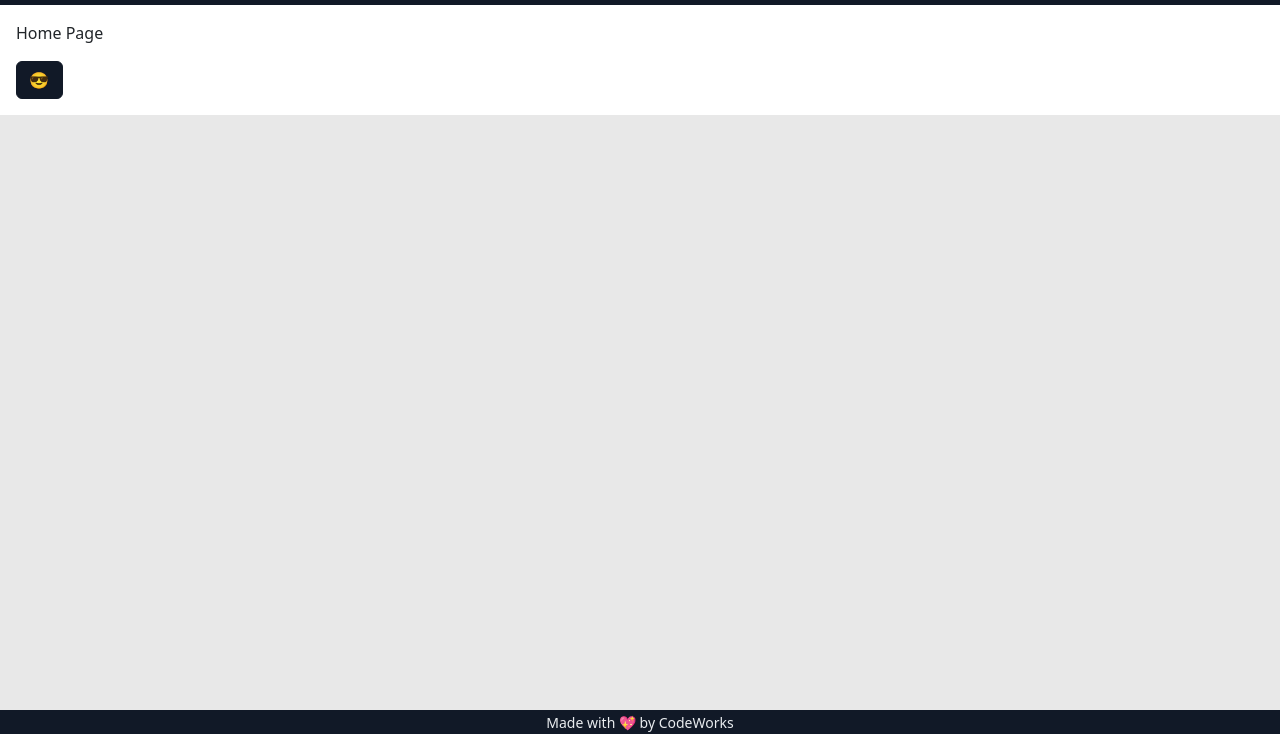
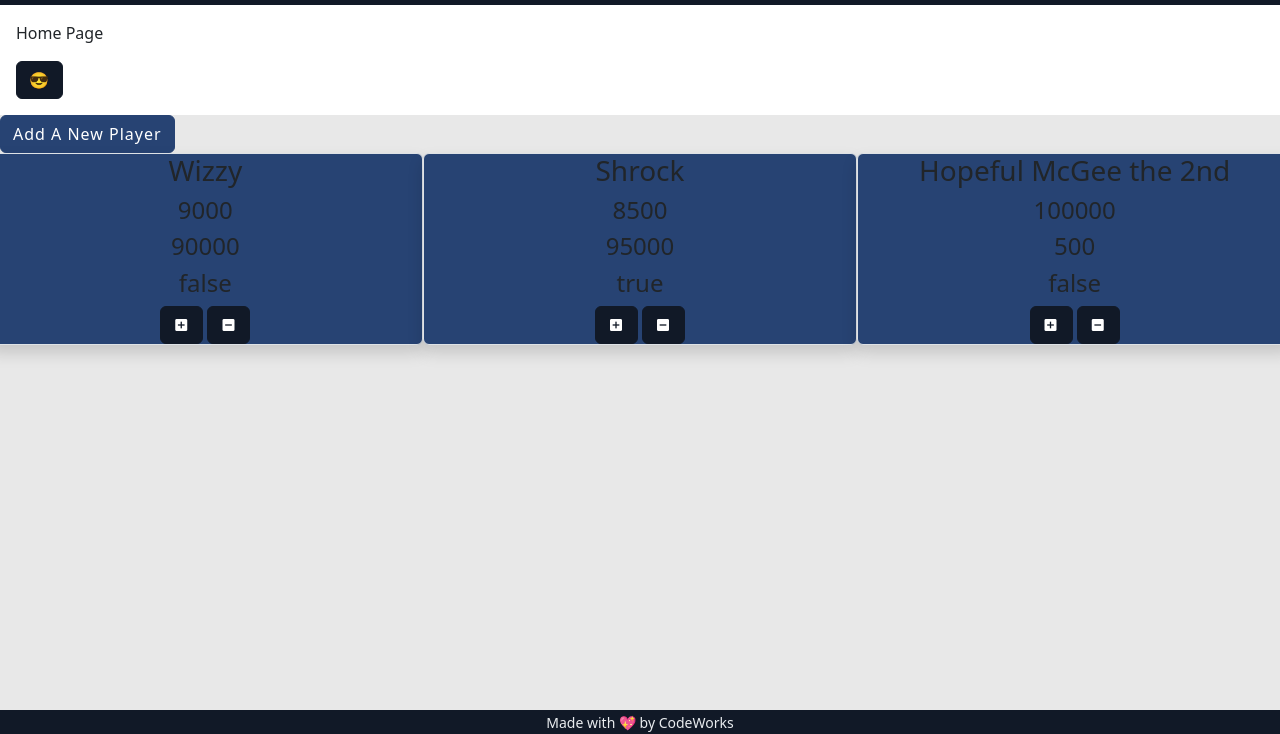
Before and after one commit to Josh-Decime/game-night, a website with bundled scripts: page index.html in a window 1280 px wide. Shown: the part 66-800 px from the top of the page. Built offline with nearby package versions, Linux system fonts and the light colour scheme; a script that the page names is missing.

Commit message:
players drawing to page and add button works

```diff
--- a/app/App.js
+++ b/app/App.js
@@ -1,10 +1,16 @@
+import { PlayerController } from './controllers/PlayerController.js';
 import { router } from './router-config.js';
+
 
 class App {
 
   router = router
 
+  PlayerController = new PlayerController()
+  // console.log('Plyer controller', PlayerController)
+
 }
+
 
 
 const app = new App()
--- a/app/AppState.js
+++ b/app/AppState.js
@@ -1,3 +1,4 @@
+import { player } from './models/Player.js'
 import { EventEmitter } from './utils/EventEmitter.js'
 import { createObservableProxy } from './utils/ObservableProxy.js'
 
@@ -5,6 +6,32 @@ class ObservableAppState extends EventEmitter {
 
   /**@type {import('./models/Example.js').Example[]} */
   examples = []
+
+
+
+  players = [
+    new player('Wizzy', '9000', '90000', false),
+    new player('Shrock', '8500', '95000', true),
+    new player('Hopeful McGee the 2nd', '100000', '500', false)
+
+  ]
+
+
+
+
+
+
+
+
+
+
+
+
+
+
+
+
 }
 
 export const AppState = createObservableProxy(new ObservableAppState())
+console.log('AppState code', AppState)
--- /dev/null
+++ b/app/controllers/PlayerController.js
@@ -0,0 +1,36 @@
+import { AppState } from "../AppState.js";
+import { player } from "../models/Player.js";
+import { playerService } from "../services/PlayerService.js";
+
+
+export class PlayerController {
+    constructor() {
+        console.log('Yay! Loaded Character Controller! Yay!')
+        this.drawPlayer()
+    }
+    testFunction() {
+        console.log('we are doing it!')
+    }
+
+    drawPlayer() {
+        const players = AppState.players
+        let content = ''
+        players.forEach(player => content += player.playerTemplate())
+        document.getElementById('player-list').innerHTML = content
+    }
+
+    addPlayers() {
+        let newName = window.prompt('what is new players name?')
+        let newPoints = window.prompt('what are your points at?')
+        let newFun = window.prompt('whats your fun point at')
+        let newSnacks = window.prompt('you have snacks? True or False?')
+        playerService.addPlayer(newName, newPoints, newFun, newSnacks)
+        this.drawPlayer()
+    }
+    gainPoints(player) {
+
+    }
+
+
+
+}
--- /dev/null
+++ b/app/models/Player.js
@@ -0,0 +1,34 @@
+
+
+export class player {
+    name
+    points
+    funScore
+    snacks
+
+    constructor(setName, setPoints, setFunscore, setSnacks) {
+        console.log('build player', setName, setPoints, setFunscore, setSnacks)
+        this.name = setName
+        this.points = setPoints
+        this.funScore = setFunscore
+        this.snacks = setSnacks
+        this.welcome()
+    }
+
+    welcome() {
+        console.log(`hello, my name is ${this.name} & I am ready for games!`)
+    }
+
+    playerTemplate() {
+        return `
+        <div class="col-4 border bg-primary shadow rounded text-center">
+        <h3>${this.name}</h3>
+        <h4>${this.points}</h4>
+        <h4>${this.funScore}</h4>
+        <h4>${this.snacks}</h4>
+        <button onclick="app.PlayerController.gainPoints('${this.name}')" class="btn btn-dark mdi mdi-plus-box"></button>
+        <button onclick="app.PlayerController.losePoints('${this.name}')" class="btn btn-dark mdi mdi-minus-box"></button>
+      </div>
+        `
+    }
+}
--- /dev/null
+++ b/app/services/PlayerService.js
@@ -0,0 +1,11 @@
+import { AppState } from "../AppState.js";
+import { player } from "../models/Player.js";
+
+class PlayerService {
+    addPlayer(newName, newPoints, newFun, newSnacks) {
+        let createdPlayer = new player(newName, newPoints, newFun, newSnacks)
+        AppState.players.push(createdPlayer)
+    }
+}
+
+export const playerService = new PlayerService()
--- a/index.html
+++ b/index.html
@@ -44,6 +44,11 @@
     <section id="router-view">
       <!-- primary viewport -->
     </section>
+    <button class="btn btn-primary" onclick="app.PlayerController.addPlayers()">Add A New Player</button>
+    <section class="row" id="player-list">
+
+
+    </section>
 
   </main>
 
```
